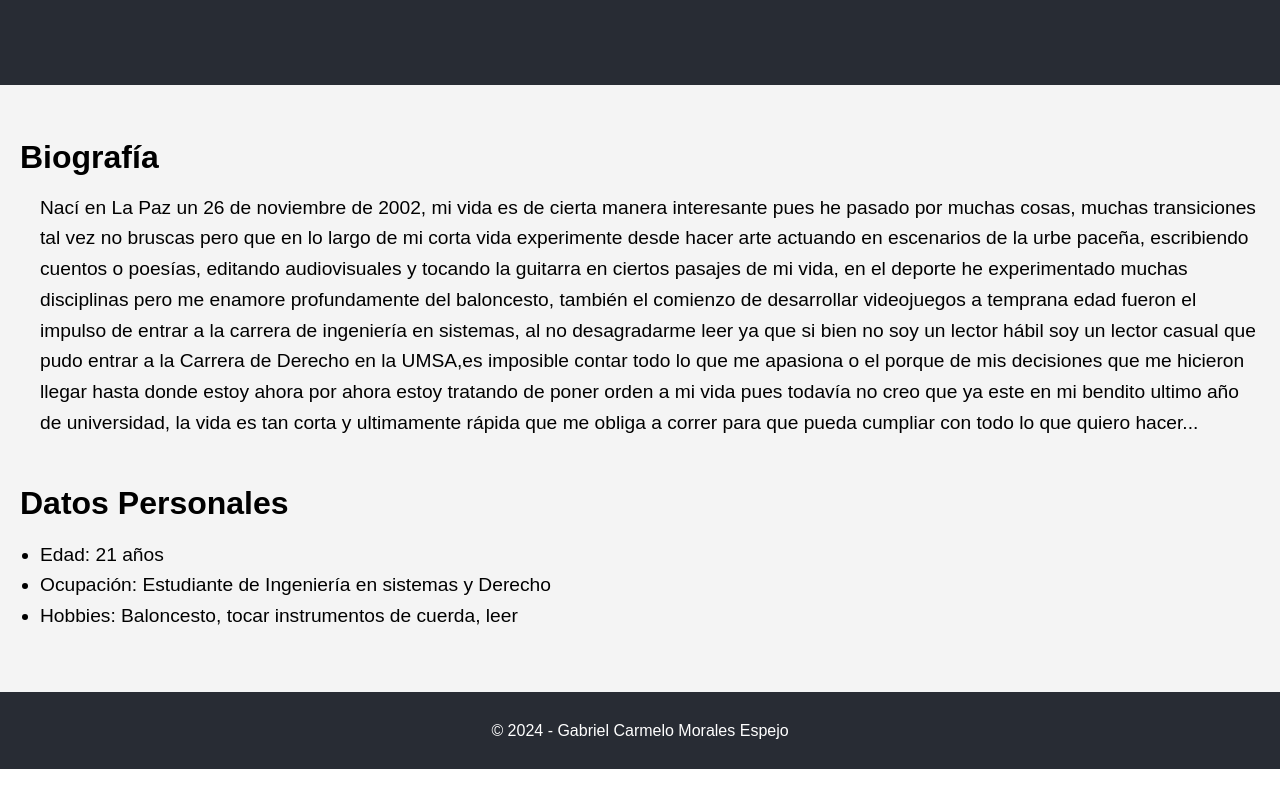
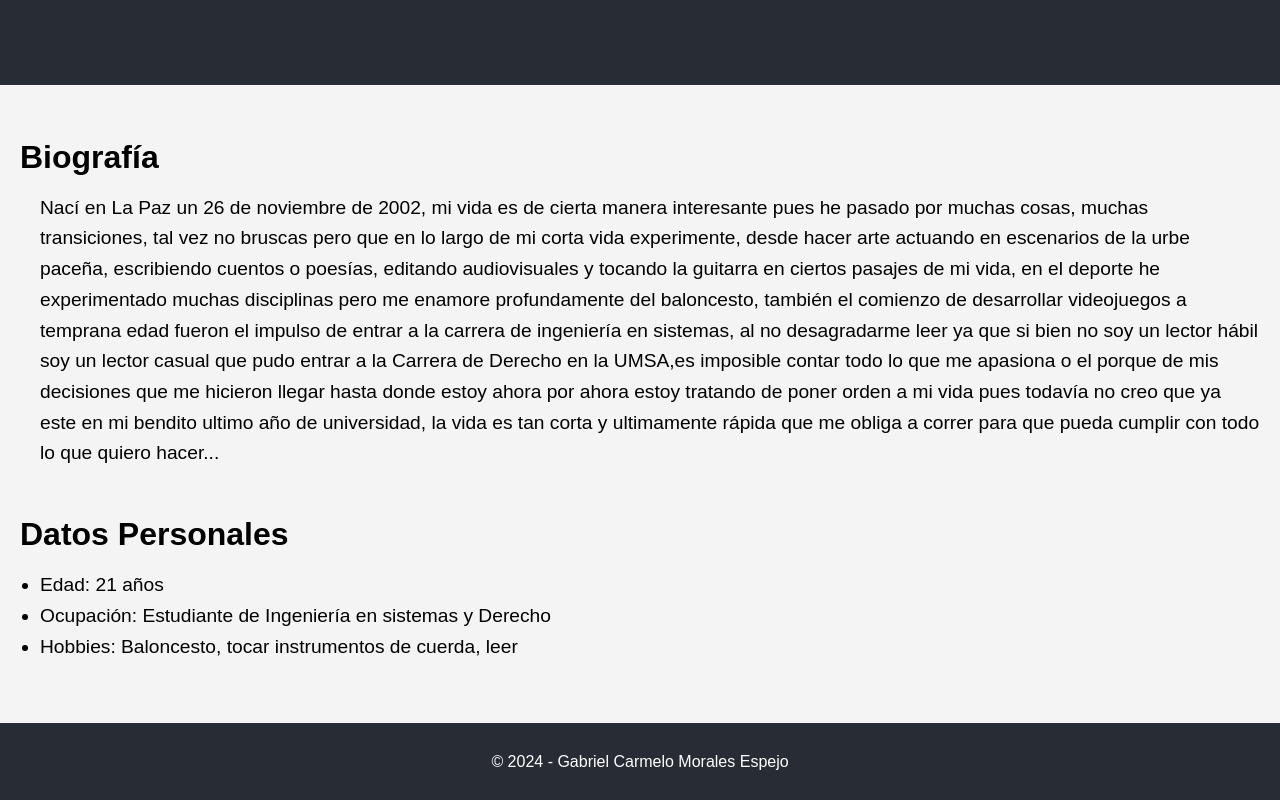
Before and after one commit to WronGMelo/GabrielCarmelo, a plain HTML site: page index.html in a window 1280 px wide. Shown: the part 715-1515 px from the top of the page. Before the commit the page ends 1484 px from the top, so only its background shows below. Drawn offline with Linux system fonts and the light colour scheme.

Commit message:
Update index.html

```diff
--- a/index.html
+++ b/index.html
@@ -17,8 +17,8 @@
         <div class="section" id="biografia">
             <h2>Biografía</h2>
             <p>Nací en La Paz un 26 de noviembre de 2002,
-            mi vida es de cierta manera interesante pues he pasado por muchas cosas, muchas transiciones tal vez no bruscas pero que en lo largo de mi corta vida experimente desde hacer arte actuando en escenarios de la urbe paceña, escribiendo cuentos o poesías, editando audiovisuales y tocando la guitarra en ciertos pasajes de mi vida, en el deporte he experimentado muchas disciplinas pero me enamore profundamente del baloncesto, también el comienzo de desarrollar videojuegos a temprana edad fueron el impulso de entrar a la carrera de ingeniería en sistemas, al no desagradarme leer ya que si bien no soy un lector hábil soy un lector casual que pudo entrar a la Carrera de Derecho en la  UMSA,es imposible contar todo lo que me apasiona o el porque de mis decisiones que me hicieron llegar hasta donde estoy ahora
-            por ahora estoy tratando de poner orden a mi vida pues todavía no creo que ya este en mi bendito ultimo año de universidad, la vida es tan corta y ultimamente rápida que me obliga a correr para que pueda cumpliar con todo lo que quiero hacer...
+            mi vida es de cierta manera interesante pues he pasado por muchas cosas, muchas transiciones, tal vez no bruscas pero que en lo largo de mi corta vida experimente, desde hacer arte actuando en escenarios de la urbe paceña, escribiendo cuentos o poesías, editando audiovisuales y tocando la guitarra en ciertos pasajes de mi vida, en el deporte he experimentado muchas disciplinas pero me enamore profundamente del baloncesto, también el comienzo de desarrollar videojuegos a temprana edad fueron el impulso de entrar a la carrera de ingeniería en sistemas, al no desagradarme leer ya que si bien no soy un lector hábil soy un lector casual que pudo entrar a la Carrera de Derecho en la  UMSA,es imposible contar todo lo que me apasiona o el porque de mis decisiones que me hicieron llegar hasta donde estoy ahora
+            por ahora estoy tratando de poner orden a mi vida pues todavía no creo que ya este en mi bendito ultimo año de universidad, la vida es tan corta y ultimamente rápida que me obliga a correr para que pueda cumplir con todo lo que quiero hacer...
         </p>
         </div>
         <div class="section" id="datos">
```
